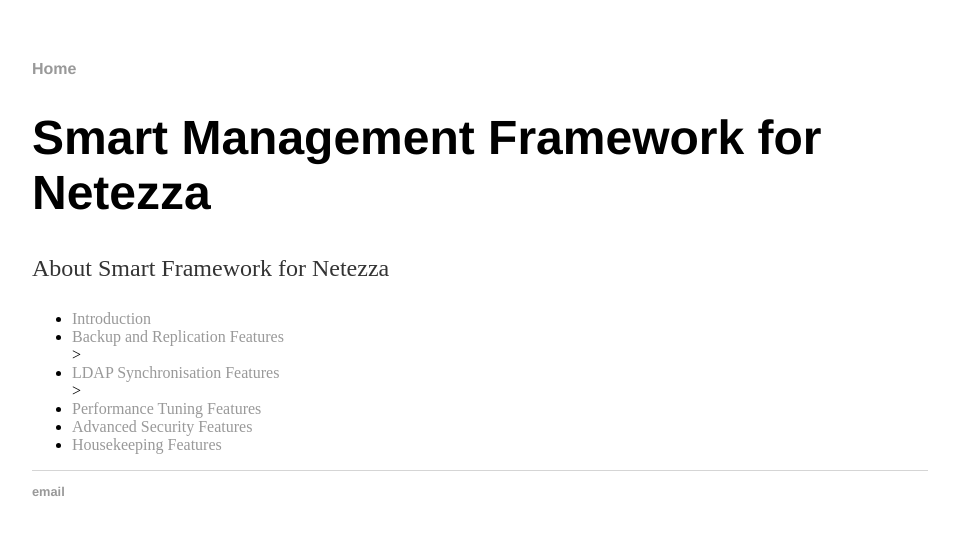
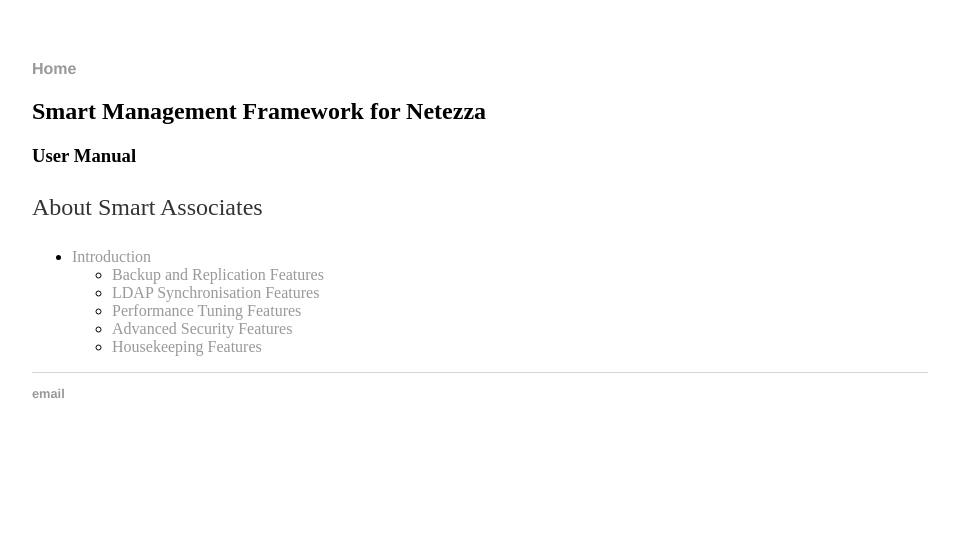
Before and after one commit to rhammett1/smf_dr_manual, a Jekyll site: the page built from manual/index.html, in a window 1280 px wide. Shown: the top 535 px of the page, without its empty margins (160-1119 px from the left). Built offline with Jekyll 4.4.1, drawn with Linux system fonts in a browser that asks for light colours.

Commit message:
Update index.html

```diff
--- a/manual/index.html
+++ b/manual/index.html
@@ -3,14 +3,17 @@
 title: SMF User Documentation
 ---
 <div class="blurb">
-        		<h1>Smart Management Framework for Netezza</h1>
-			<p> About Smart Framework for Netezza</p>
-			<ul>
-			<li> <a href="/manual/intro">Introduction</a></li>
-			<li> <a href="/manual/intro#backuprepfeat">Backup and Replication Features</a></li>>
-			<li> <a href="/manual/intro#ldapsync">LDAP Synchronisation Features</a></li>>
-			<li> <a href="/manual/intro#perftun">Performance Tuning Features</a></li>
-			<li> <a href="/manual/intro#advsec">Advanced Security Features</a></li>
-			<li> <a href="/manual/intro#housek">Housekeeping Features</a></li>
+        		<h2>Smart Management Framework for Netezza</h2>
+	        	<h3>User Manual</h3>
+			<p> About Smart Associates</p>
+			 <ul>
+				<li> <a href="/manual/intro">Introduction</a></li>
+				<ul>
+					<li> <a href="/manual/intro#backuprepfeat">Backup and Replication Features</a></li>
+					<li> <a href="/manual/intro#ldapsync">LDAP Synchronisation Features</a></li>
+					<li> <a href="/manual/intro#perftun">Performance Tuning Features</a></li>
+					<li> <a href="/manual/intro#advsec">Advanced Security Features</a></li>
+					<li> <a href="/manual/intro#housek">Housekeeping Features</a></li>
+				</ul>
 			</ul>
 </div><!-- /.blurb -->
```
